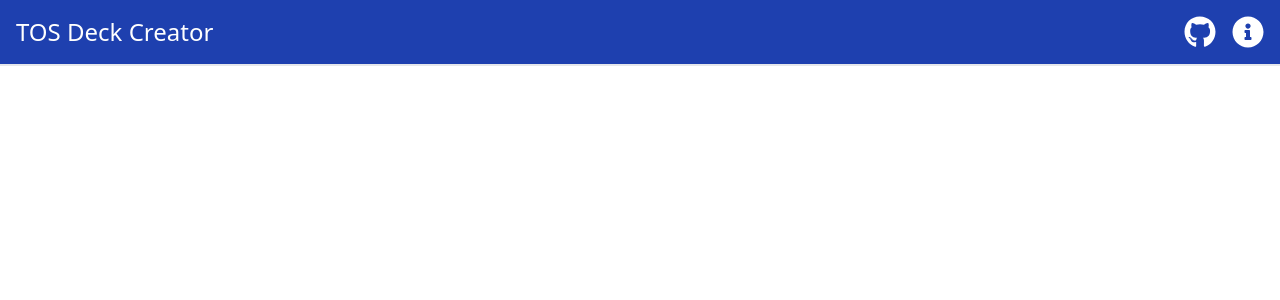
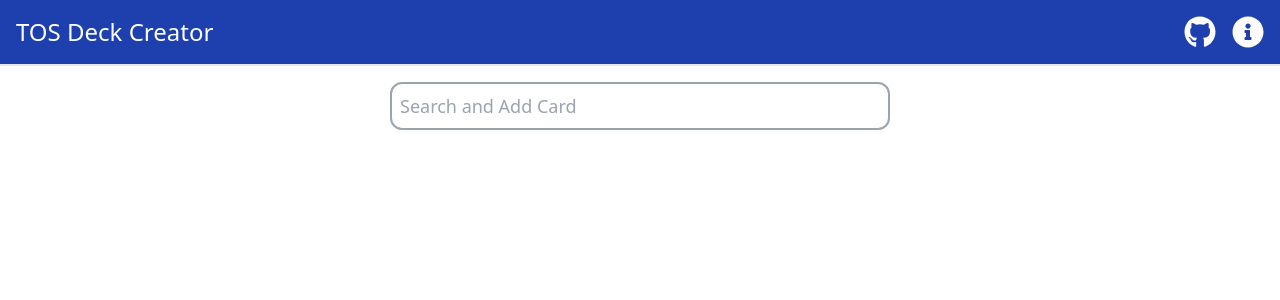
Before and after one commit to HarrisonTCodes/TOS-CG-Deck-Creator, a Next.js app: page / in a window 1280 px wide. Shown: the top 300 px of the page. Built offline with nearby package versions, Linux system fonts and the light colour scheme.

Commit message:
Added initial searchbar

```diff
--- a/app/components/navbar/Navbar.tsx
+++ b/app/components/navbar/Navbar.tsx
@@ -4,7 +4,7 @@ import { FaGithub, FaInfoCircle } from "react-icons/fa";
 
 export default function Navbar() {
     return (
-        <nav className="w-full border-b-2 py-4 px-4 flex justify-between items-center z-10 bg-blue-800">
+        <nav className="w-full border-b-2 p-4 flex justify-between items-center z-10 bg-blue-800">
             <h1 className="text-2xl text-white font-medium">TOS Deck Creator</h1>
             <section className="flex gap-4">
                 <Link href={"https://github.com/HarrisonTCodes"} title="Github">
--- /dev/null
+++ b/app/components/search/Searchbar.tsx
@@ -0,0 +1,13 @@
+"use client";
+
+export default function Searchbar({ label, valueState, setValueState } : {label?: string, valueState: string, setValueState: (value: string) => void}) {
+    return (
+        <input
+            type="text"
+            placeholder={label}
+            className="border-2 border-gray-400 focus:border-blue-800 focus:outline-none text-lg rounded-xl w-[90%] max-w-[500px] p-2"
+            onChange={(e) => setValueState(e.target.value)}
+            value={valueState}
+        />
+    )
+}
--- a/app/page.tsx
+++ b/app/page.tsx
@@ -1,7 +1,13 @@
+"use client";
+import { useState } from "react";
+import Searchbar from "./components/search/Searchbar";
+
 export default function Home() {
+  const [searchValue, setSearchValue] = useState<string>("")
+
   return (
-    <main>
-      <p></p>
+    <main className="flex flex-col items-center py-4">
+      <Searchbar label="Search and Add Card" valueState={searchValue} setValueState={setSearchValue} />
     </main>
   );
 }
--- a/package.json
+++ b/package.json
@@ -18,6 +18,8 @@
     "@types/node": "^20",
     "@types/react": "^18",
     "@types/react-dom": "^18",
+    "eslint": "8.57.1",
+    "eslint-config-next": "14.2.13",
     "postcss": "^8",
     "tailwindcss": "^3.4.1",
     "typescript": "^5"
```
Also changed, not shown: 1 other file (tests, documents, lock files or other folders).
